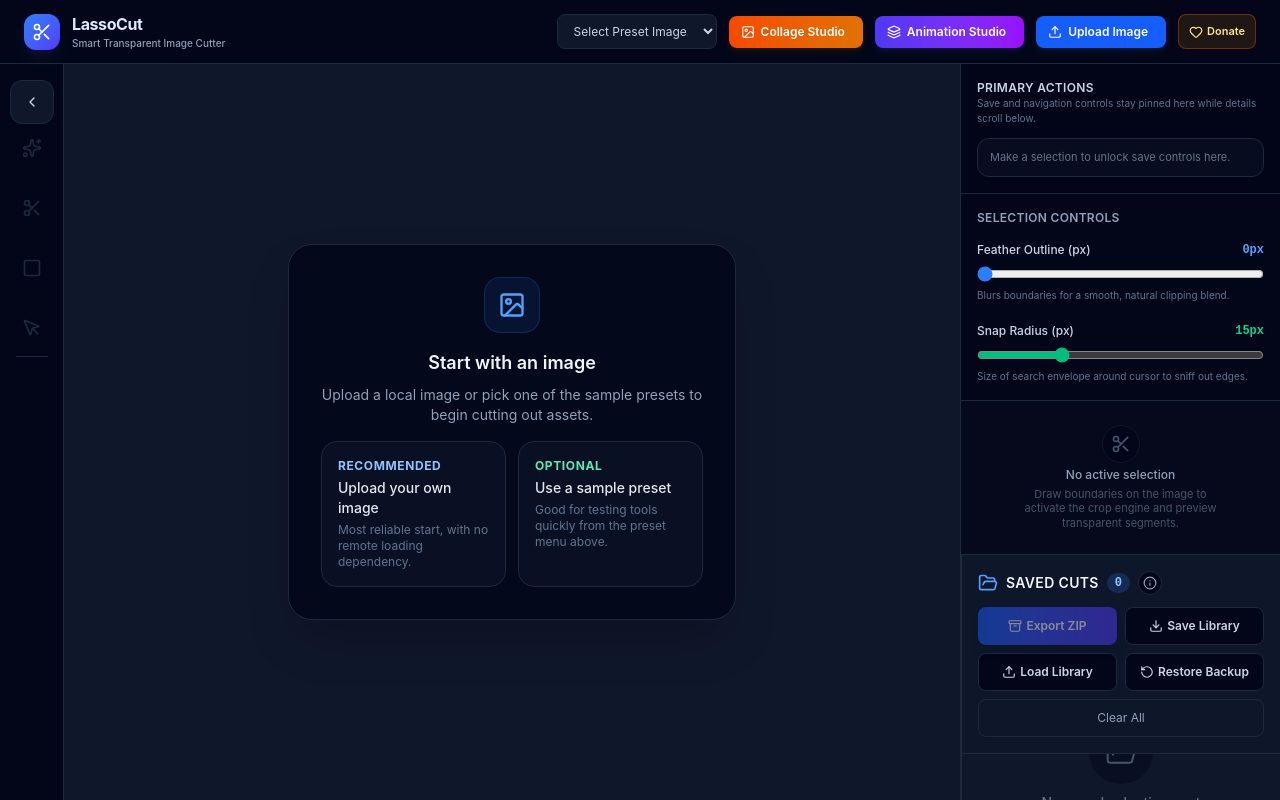
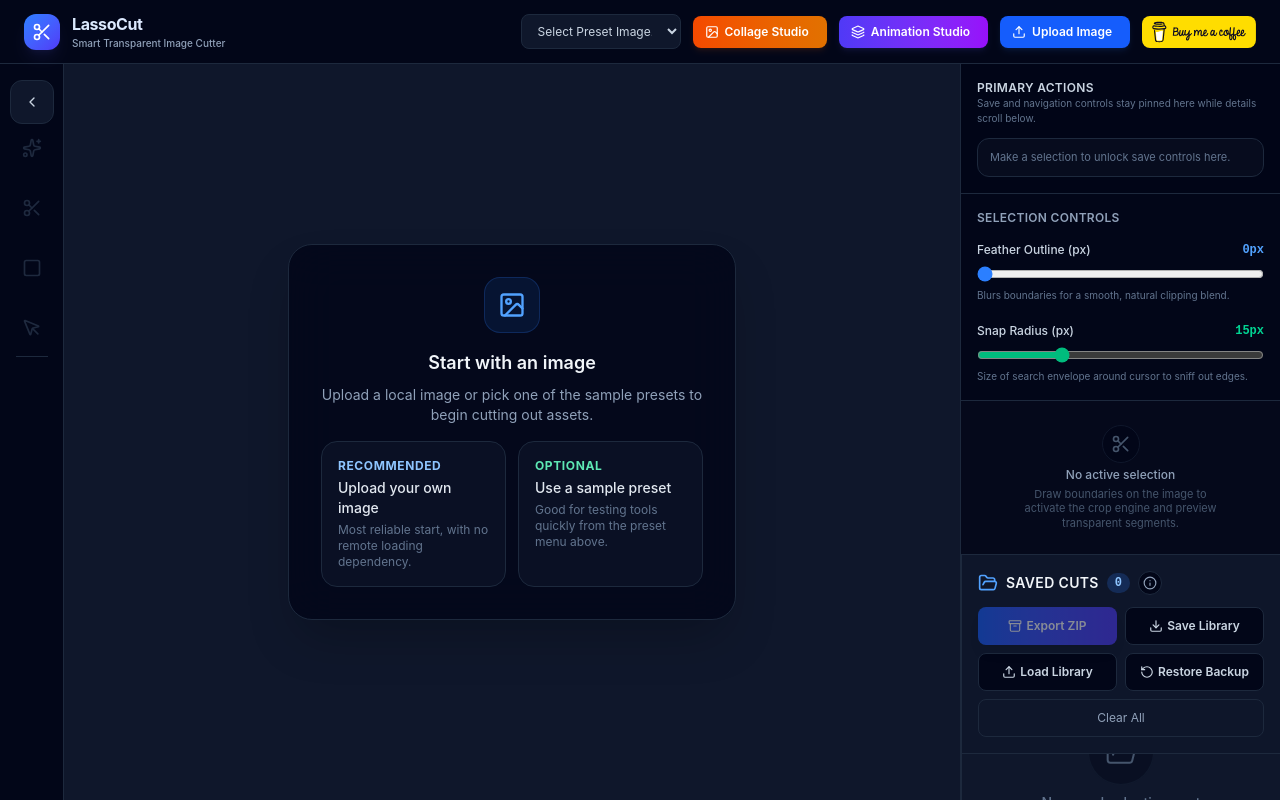
Before and after one commit to digitalprojections/AssetMaster, a React (Vite) app: page / in a window 1280 px wide. Built offline with nearby package versions, Linux system fonts and the light colour scheme.

Commit message:
Use branded Buy Me a Coffee button

```diff
--- a/src/App.tsx
+++ b/src/App.tsx
@@ -3,6 +3,7 @@ import { Point, SavedSegment, SelectionTool, RectBounds, AssetLibraryFile } from
 import { findAxisSnapGuides, findSnappedPoint, createSegmentImage, getPathBounds } from './utils/canvasUtils';
 import { getIndexedDbRecord, setIndexedDbRecord } from './utils/indexedDbStorage';
 import { SAMPLE_IMAGES, SampleImage } from './data/samples';
+import bmcButton from './assets/bmc-button.svg';
 import SegmentList from './components/SegmentList';
 import AnimationStudio from './components/AnimationStudio';
 import BackgroundRemover from './components/BackgroundRemover';
@@ -23,7 +24,6 @@ import {
   Download,
   AlertCircle,
   Eye,
-  Heart,
   X,
   Layers,
   ChevronLeft,
@@ -1443,11 +1443,11 @@ export default function App() {
             href="https://buymeacoffee.com/ahmadfuzal"
             target="_blank"
             rel="noreferrer"
-            className="flex items-center space-x-1 rounded-lg border border-amber-700/50 bg-amber-500/12 hover:bg-amber-500/18 text-amber-200 px-2.5 py-2 text-[11px] font-semibold cursor-pointer transition-all"
+            className="block shrink-0 rounded-lg overflow-hidden hover:opacity-90 transition-opacity"
             title="Support on Buy Me a Coffee"
+            aria-label="Support on Buy Me a Coffee"
           >
-            <Heart className="h-3.5 w-3.5" />
-            <span className="hidden sm:inline">Donate</span>
+            <img src={bmcButton} alt="Buy Me a Coffee" className="h-8 w-auto block" />
           </a>
 
           {/* Mobile settings toggle */}
```
Also changed, not shown: src/assets/bmc-button.svg (added).
